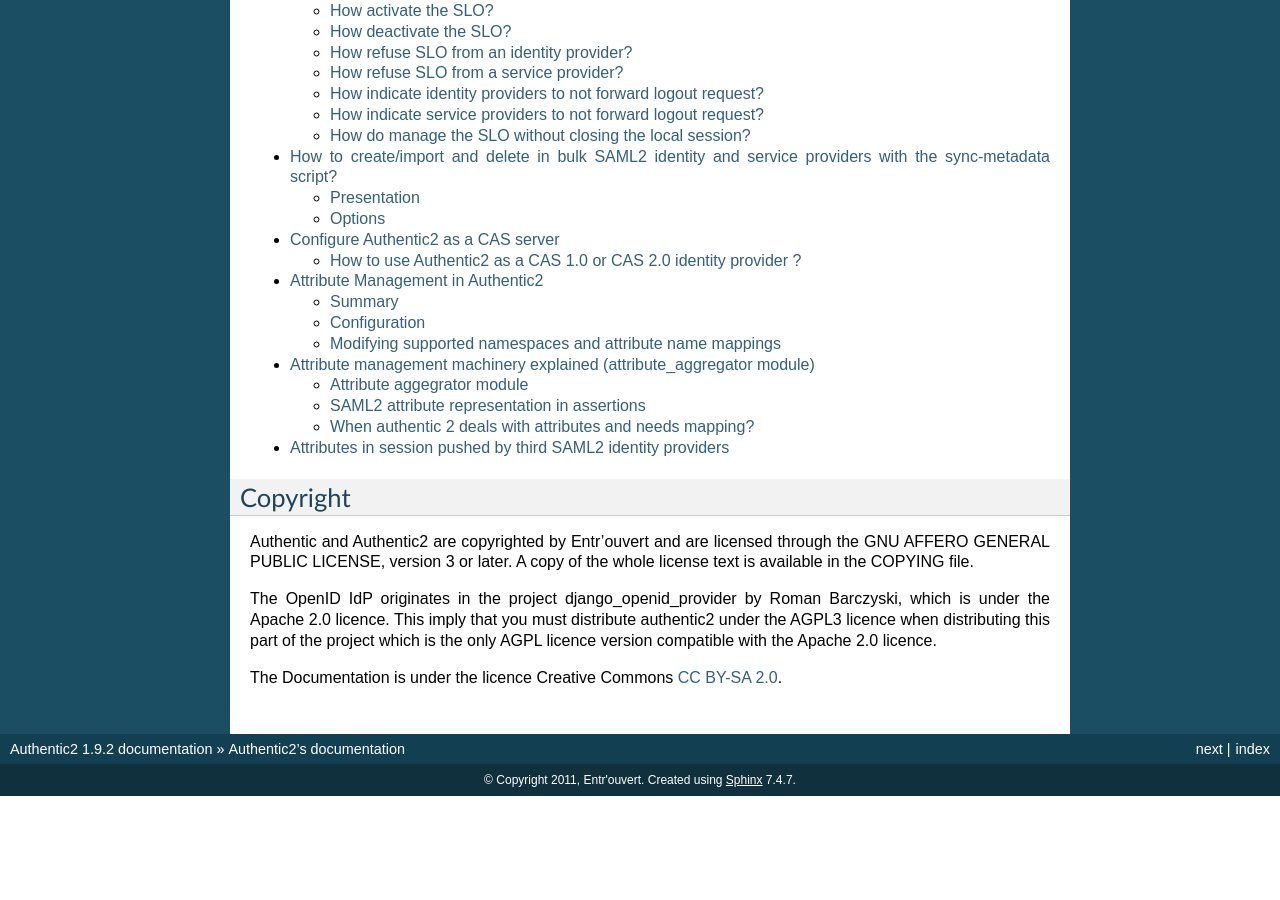
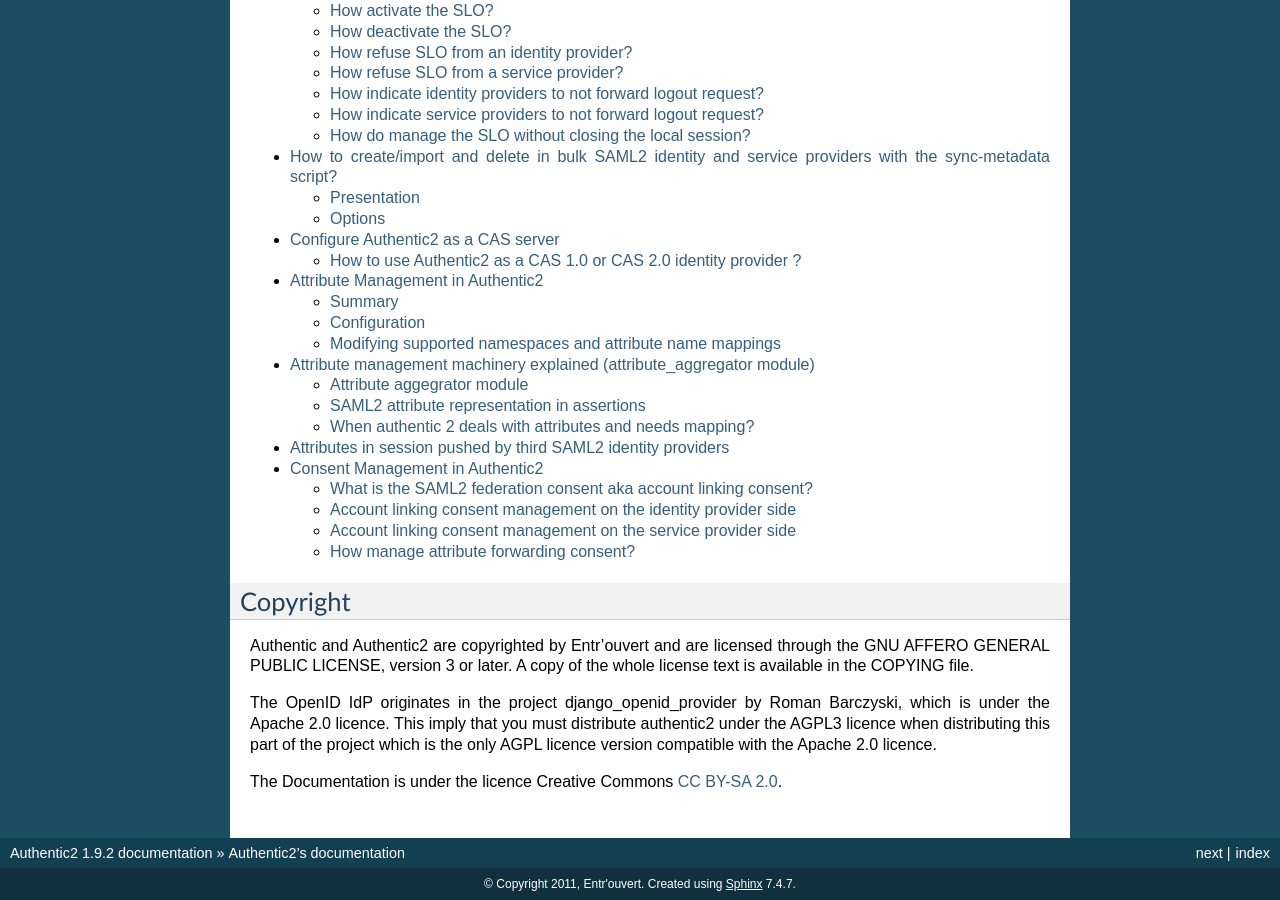
Before and after one commit to incuna/authentic, a Sphinx documentation site: the page built from doc/index.rst, in a window 1280 px wide and 900 px high, scrolled down 951 px. Built offline with Sphinx 7.4.7, drawn with Linux system fonts in a browser that asks for light colours; formulas are drawn with MathJax 3; before the commit the page ends 1747 px from its top, so only the background shows below that; some of the changed lines change nothing that is shown.

Commit message:
[doc] Consent management doc page.

```diff
--- a/doc/attribute_management.rst
+++ b/doc/attribute_management.rst
@@ -21,6 +21,9 @@
 
 Attributes can thus be proxyfied during SSO with Authentic2
 configured as a SAML2 proxy.
+
+*If there is no attribute policy associate with a service provider, no
+attribute is forwarded to it.*
 
 The namespace of attributes received from another SAML2 IdP and of attributes
 pushed in the assertion given to service providers can be configured per
--- /dev/null
+++ b/doc/consent_management.rst
@@ -0,0 +1,84 @@
+.. _consent_management:
+
+================================
+Consent Management in Authentic2
+================================
+
+What is the SAML2 federation consent aka account linking consent?
+=================================================================
+
+At the first single sign on process on the identity provider side, the user
+may be asked if she agrees to federation its local account with the remote
+account on the service provider side.
+
+The account linking also called a federation means that the nameID is
+persistent and will link the two accounts. This signed identifier allows to
+the service provider to login the user without reauthentication during the
+following single sign on process.
+
+How the consent is collected is determined by the identity provider. The
+service provider receives in the authnRequest the consent attribute
+indicating how the user consent was managed.
+
+
+Account linking consent management on the identity provider side
+================================================================
+
+The consent is managed per service provider according to the options policy
+that applies to the service provider.
+
+The parameter 'Ask user for consent when creating a federation' determine
+if the user consent must be asked to the user.
+
+.. image:: pictures/federation_consent_idp.png
+   :width: 800 px
+   :align: center
+
+*Take care that is the identity provider provides the service provider with
+a transient nameID, there is no account linking, so there is no need for a
+consent.*
+
+*The user consent is only asked once. In other words, if the user already has
+a federation, the consent won't be asked anymore.*
+
+If the policy requires the user consent, this can be bypassed using the signal
+'avoid_consent'.
+
+Account linking consent management on the service provider side
+===============================================================
+
+The service provider may refuse a valid single sign on if the user consent
+was not asked.
+
+The parameter 'Require the user consent be given at account linking' of the
+identity provider options policy determine the service provider behavior.
+
+.. image:: pictures/federation_consent_sp.png
+   :width: 800 px
+   :align: center
+
+How manage attribute forwarding consent?
+========================================
+
+*If there is no attribute policy associate with a service provider, no
+attribute is forwarded.*
+
+When an attribute policy applies you can configure the consent rules per
+service provider.
+
+The choices are:
+
+- Don't ask the user consent
+- Ask the consent in all-or-nothing mode
+- Allow attribute selection
+
+To ask the user consent, tick the parameter 'Ask the user consent before
+forwarding attributes' of the attribute policy that applies to the service
+provider.
+
+To allow the attribute selection on the attribute consent page, tick the
+parameter 'Allow the user to select the forwarding attributes'.
+
+.. image:: pictures/attributes_consent.png
+   :width: 800 px
+   :align: center
--- a/doc/index.rst
+++ b/doc/index.rst
@@ -62,6 +62,8 @@
 
    attributes_in_session
 
+   consent_management
+
 Copyright
 =========
 
```
Also changed, not shown: doc/pictures/attributes_consent.png (added), doc/pictures/federation_consent_idp.png (added), doc/pictures/federation_consent_sp.png (added).
